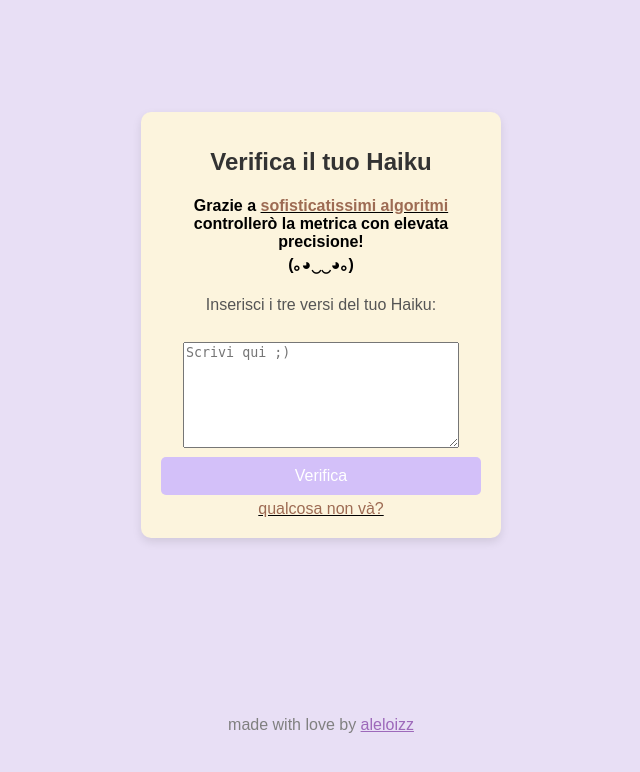
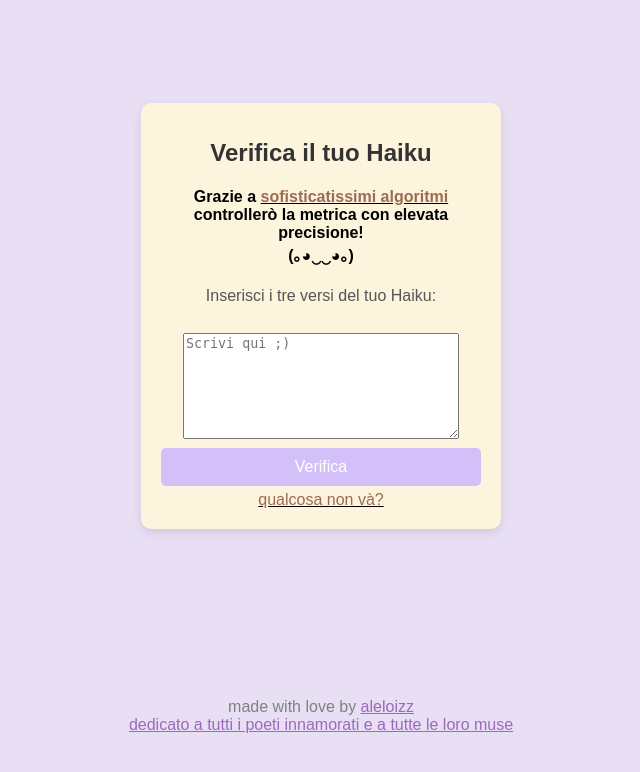
Before and after one commit to aleloizz/Ale-s-Haikus, a Python web app: template templates/index.html in a window 1280 px wide; the page is wider, and only the part inside the window is pictured. Shown: the top 772 px of that part, without its empty margins (319-959 px from the left). Run offline with Jinja, Linux system fonts and the light colour scheme; the template is opened without the code that fills it, so the values that code supplies are empty.

Commit message:
updated index

```diff
--- a/templates/index.html
+++ b/templates/index.html
@@ -187,7 +187,7 @@
         <div id="popup-bug" class="popup">per segnalare bug, parole non sillabate correttamente o qualsiasi tipo di problema, non esitare a contattarmi su Github o Instagram @aleloizz :)</div>
     </div>
     <footer>
-        <p>made with love by <a href="https://github.com/aleloizz" style="color:#9d69ba">aleloizz</a></p>
+        <p>made with love by <a href="https://github.com/aleloizz" style="color:#9d69ba">aleloizz<br>dedicato a tutti i poeti innamorati e a tutte le loro muse</a></p>
     </footer>
 </body>
 </html>
```
